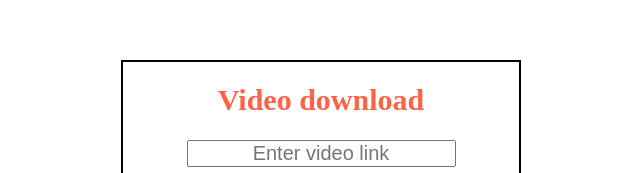
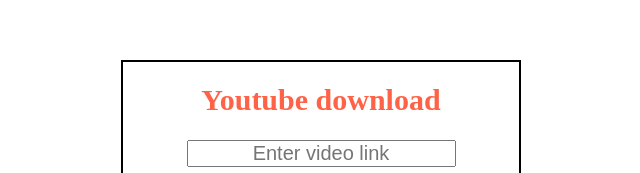
Before and after one commit to BackendPython/yotube-dowloader-js, a plain HTML site: page index.html in a window 1280 px wide. Shown: the part 190-363 px from the top of the page, without its empty margins (319-959 px from the left). Drawn offline with Linux system fonts and the light colour scheme.

Commit message:
Update index.html

```diff
--- a/index.html
+++ b/index.html
@@ -14,7 +14,7 @@
     <div class="full">
 
         <section>
-            <h1>Video download</h1>
+            <h1>Youtube download</h1>
             <div class="link-container">
                 <input type="text" class="link" name="link" placeholder="Enter video link" required>
             </div>
```
